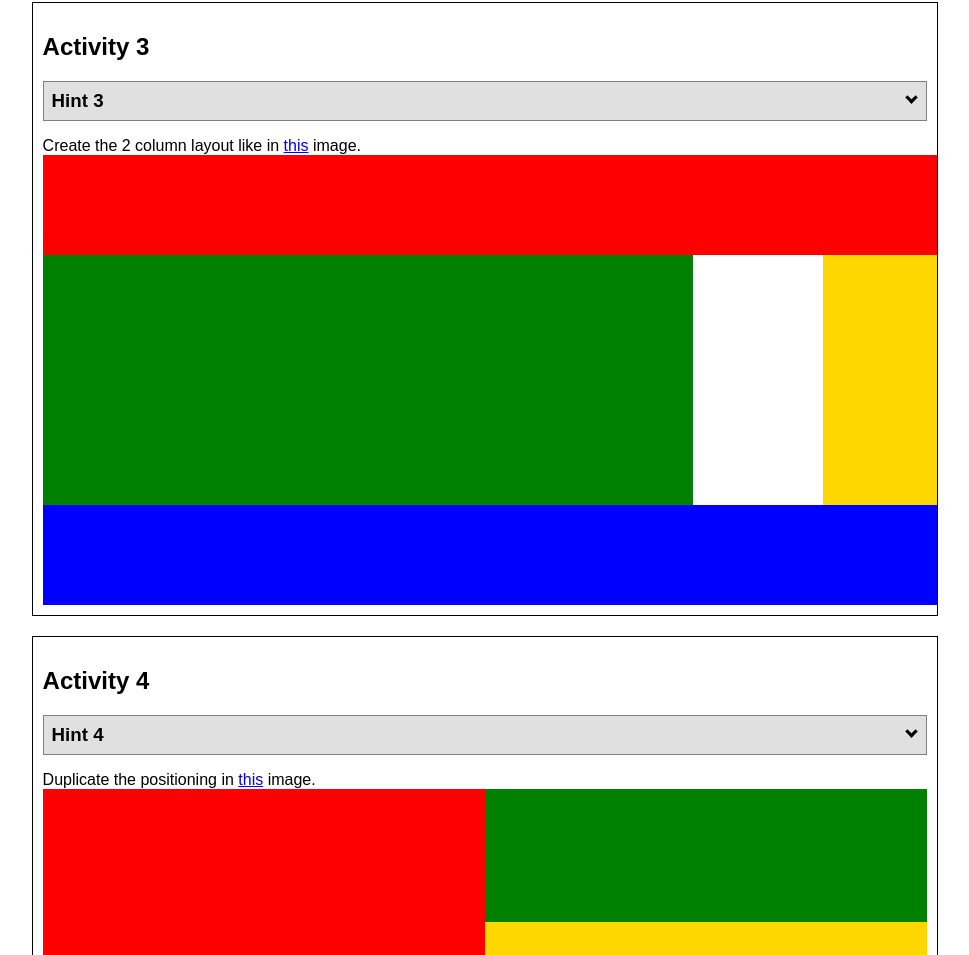
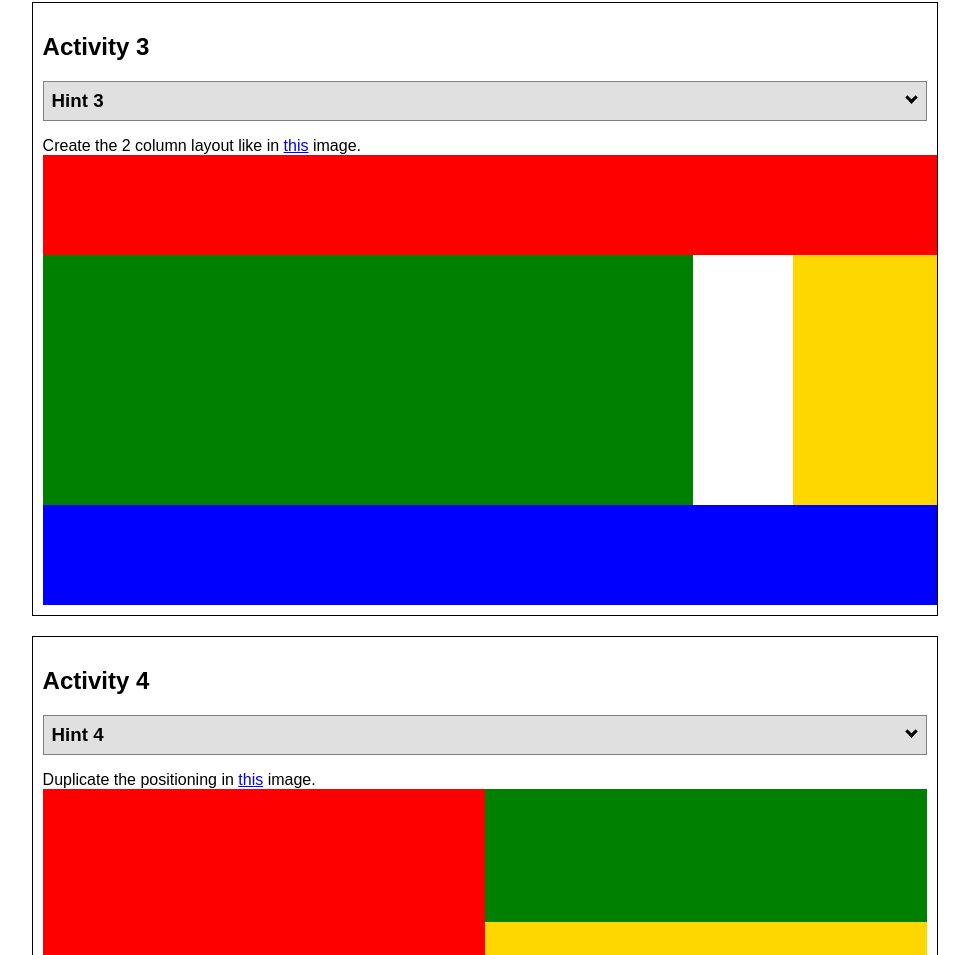
Before and after one commit to evelynfcastro/wdd130, a plain HTML site: page positioning.html in a window 1280 px wide. Shown: the part 1455-2410 px from the top of the page, without its empty margins (155-1124 px from the left). Drawn offline with Linux system fonts and the light colour scheme.

Commit message:
change gap

```diff
--- a/positionstyles.css
+++ b/positionstyles.css
@@ -75,7 +75,7 @@
   display: grid;
   grid-template-columns: 1fr 1fr;
   justify-content: space-between;
-  grid-column-gap: 130px ;
+  grid-column-gap: 100px ;
 
 }
 .red3 {
```
